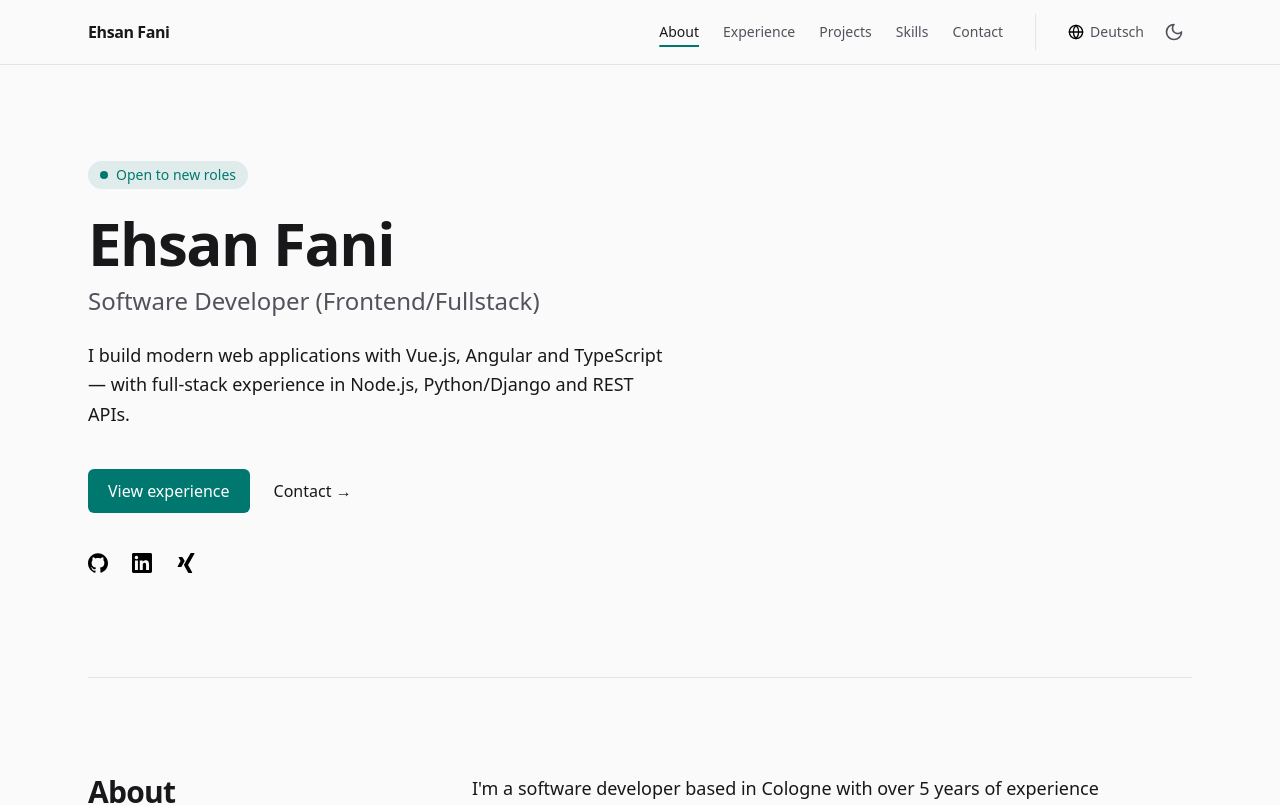
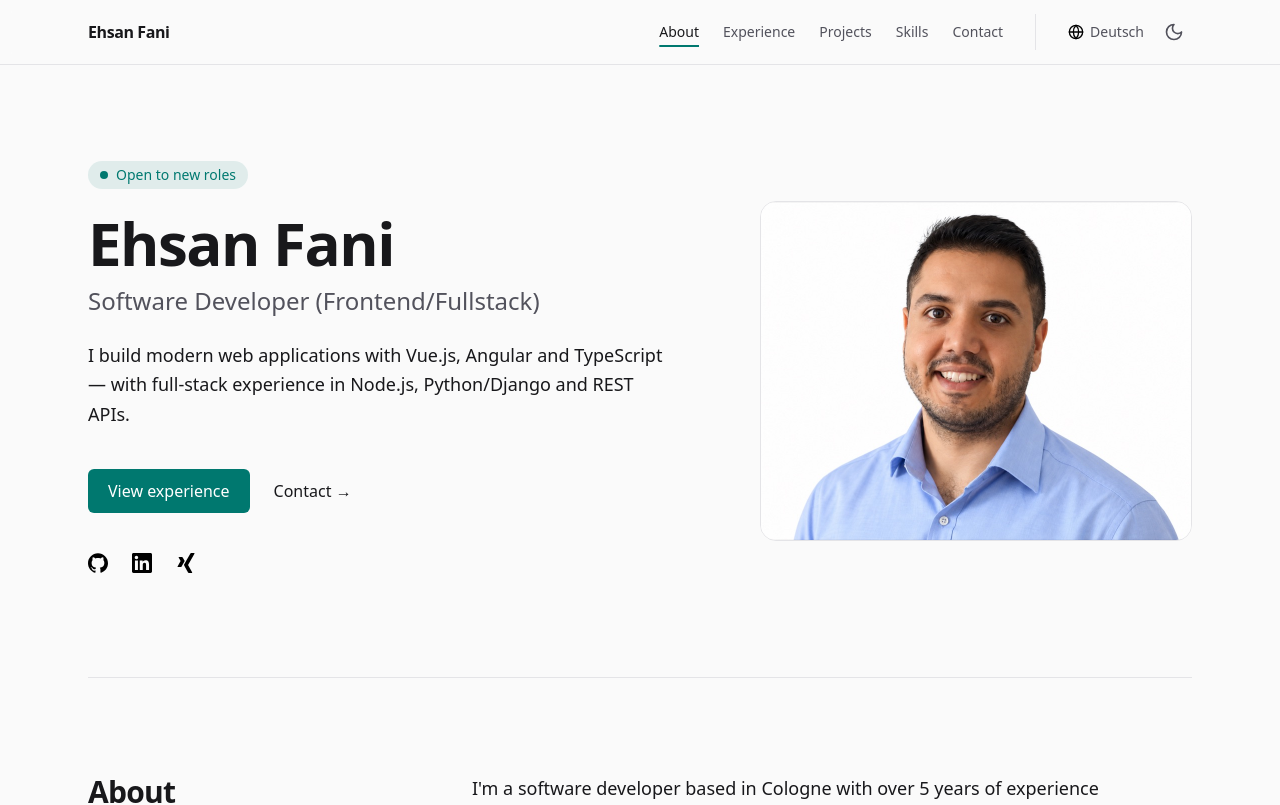
Before and after one commit to esiRonaldo/Portofolio, a Vue app: page / in a window 1280 px wide. Shown: the top 805 px of the page. Built offline with nearby package versions, Linux system fonts and the light colour scheme.

Commit message:
Add portrait photo to the hero
Resized to an 860px JPEG (1.5 MB PNG -> 83 KB) with macOS sips;
width/height reserve its space and fetchpriority loads it early.

Co-Authored-By: Claude Opus 5.5 <noreply@anthropic.com>

```diff
--- a/context/decisions.md
+++ b/context/decisions.md
@@ -36,3 +36,4 @@
 - 2026-09-29 — Icons (replaces "text-only profile links"): downloaded SVGs in public/icons/ used as `<img>` with alt as the link name; profile links icon-only, email text kept in Contact, globe + name on the language button. `dark:invert` for dark theme. LinkedIn icon from Simple Icons v13.21.0 (removed later at the brand's request).
 - 2026-09-29 — Hero facts box removed for now (experience to be updated); location shown in the footer instead ("Cologne"/"Köln" with a map-pin icon).
 - 2026-09-29 — Email address removed from the site (user's choice): no mailto links, form is validation-only (replaces the `mailto:` decision). Contact via LinkedIn/XING until a sending service is chosen.
+- 2026-09-29 — Hero portrait photo (replaces "no photo for now"): public/images/portrait.jpg, resized to 860px JPEG q80 with macOS sips (1.5 MB PNG → 83 KB; sips can't write WebP). width/height set, fetchpriority=high.
--- a/context/project.md
+++ b/context/project.md
@@ -9,7 +9,7 @@ The site itself is the main work sample (no public or shareable employer project
 
 Hero → About → Experience → Projects → Skills → Contact. Footer: Impressum, Datenschutz, source link.
 
-- Hero: role "Software Developer (Frontend/Fullstack)", "Open to new roles" line, no photo for now.
+- Hero: role "Software Developer (Frontend/Fullstack)", "Open to new roles" line, portrait photo on the right.
 - Experience: CV wording only.
 - Projects v1: this portfolio as a case study. Optional full-stack side project later.
 - Contact: form (UI + validation only until a sending service is chosen), LinkedIn, XING. No email address, no phone number.
--- a/src/sections/hero/HeroSection.vue
+++ b/src/sections/hero/HeroSection.vue
@@ -43,5 +43,15 @@ const { t } = useI18n()
         </li>
       </ul>
     </div>
+
+    <!-- width/height reserve the space before the image loads (no layout shift); high priority: it's the main image. -->
+    <img
+      src="/images/portrait.jpg"
+      alt="Ehsan Fani"
+      width="860"
+      height="676"
+      fetchpriority="high"
+      class="col-span-5 w-full rounded-2xl border border-line motion-safe:animate-rise motion-safe:[animation-delay:120ms]"
+    />
   </section>
 </template>
```
Also changed, not shown: public/images/portrait.jpg (added).
